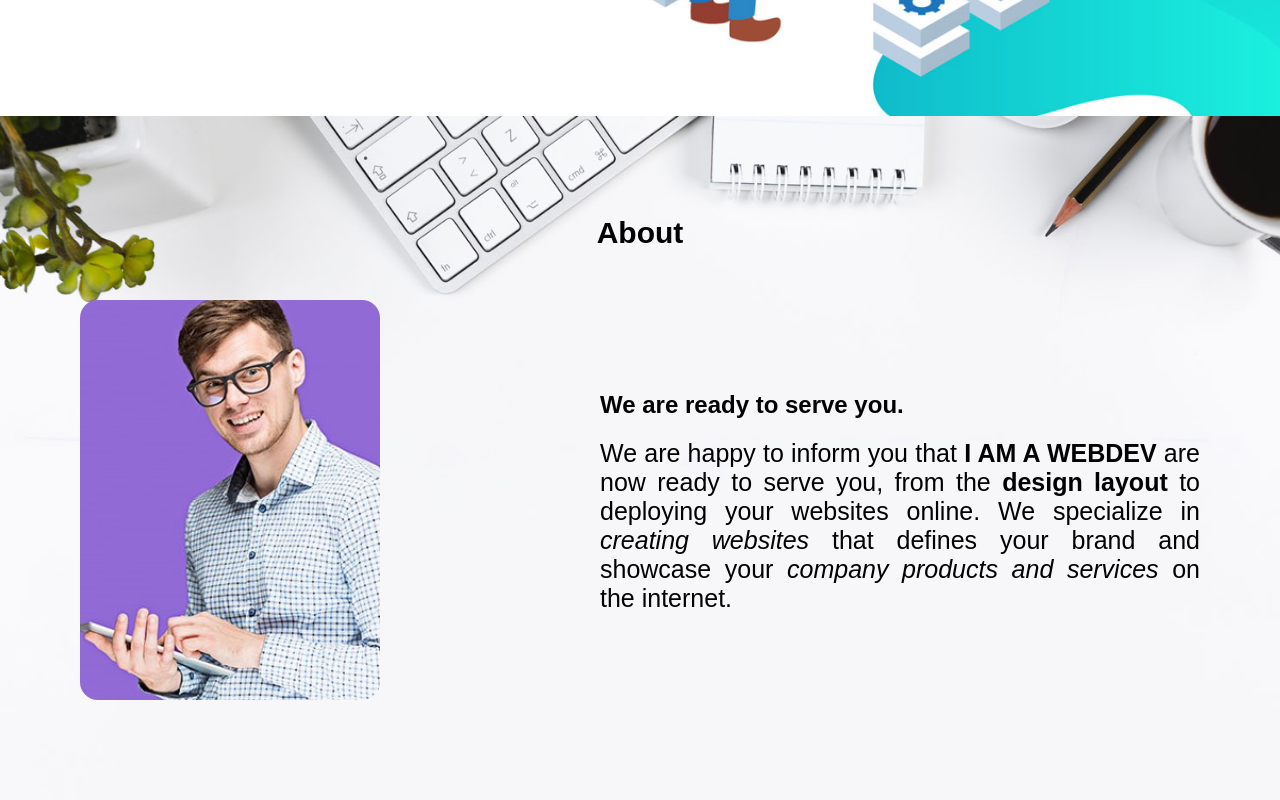
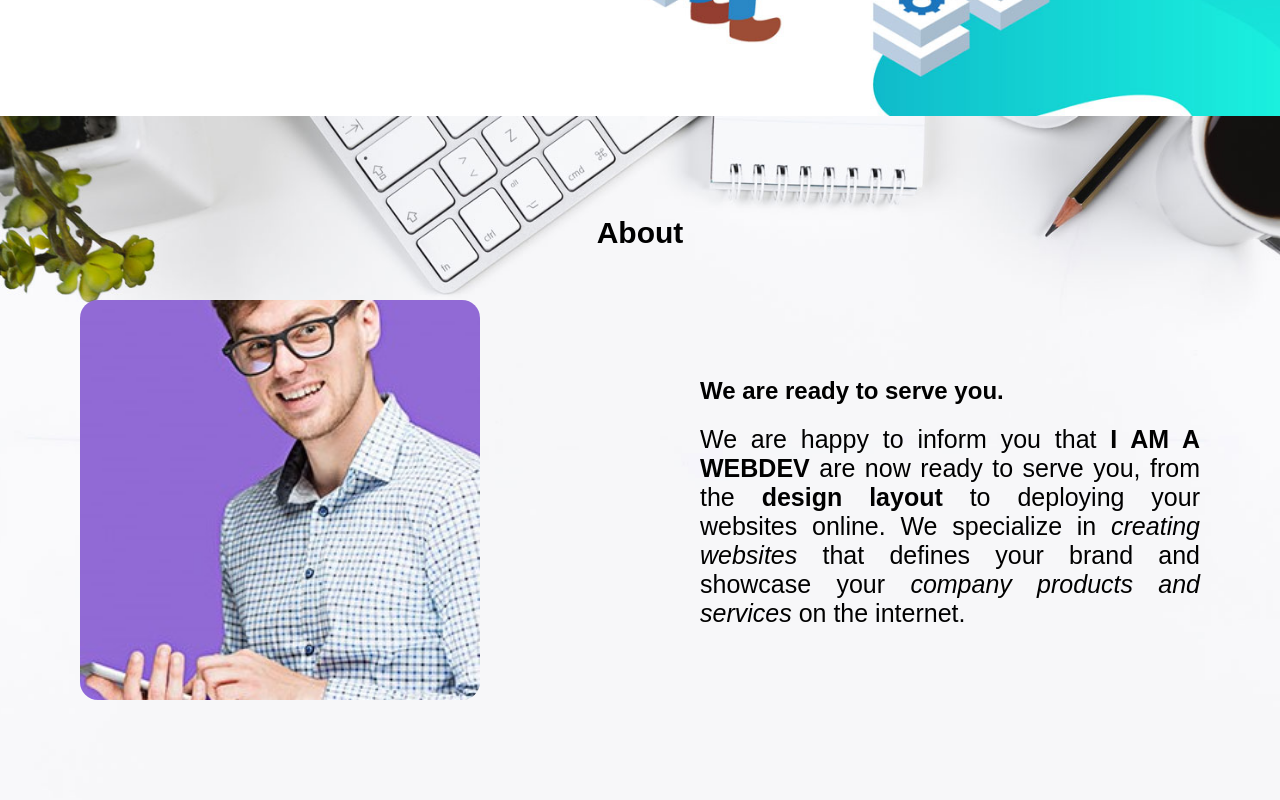
Before and after one commit to j0m10/iamjomwebdev.github.io, a plain HTML site: page index.html in a window 1280 px wide. Shown: the part 604-1404 px from the top of the page. Drawn offline with Linux system fonts and the light colour scheme.

Commit message:
Update style.css

```diff
--- a/style.css
+++ b/style.css
@@ -142,12 +142,12 @@ justify-content: space-between;
 }
 .about .about-content .left img{
  height: 400px;
- width: 300px;
+ width: 400px;
  object-fit: cover;
  border-radius: 18px;
 }
 .about .about-content .right{
- width: 600px;
+ width: 500px;
 }
 .about .about-content .right .text{
  margin-bottom: 20px;
```
